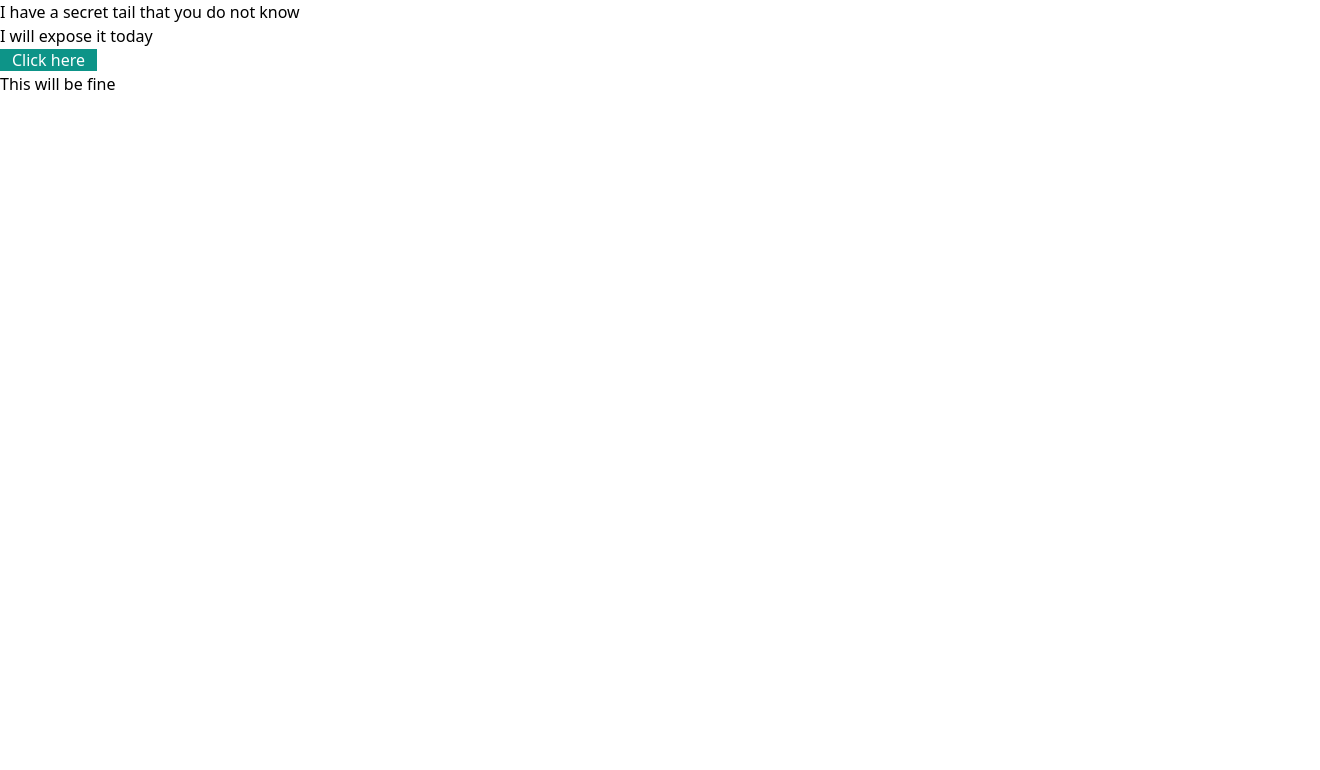
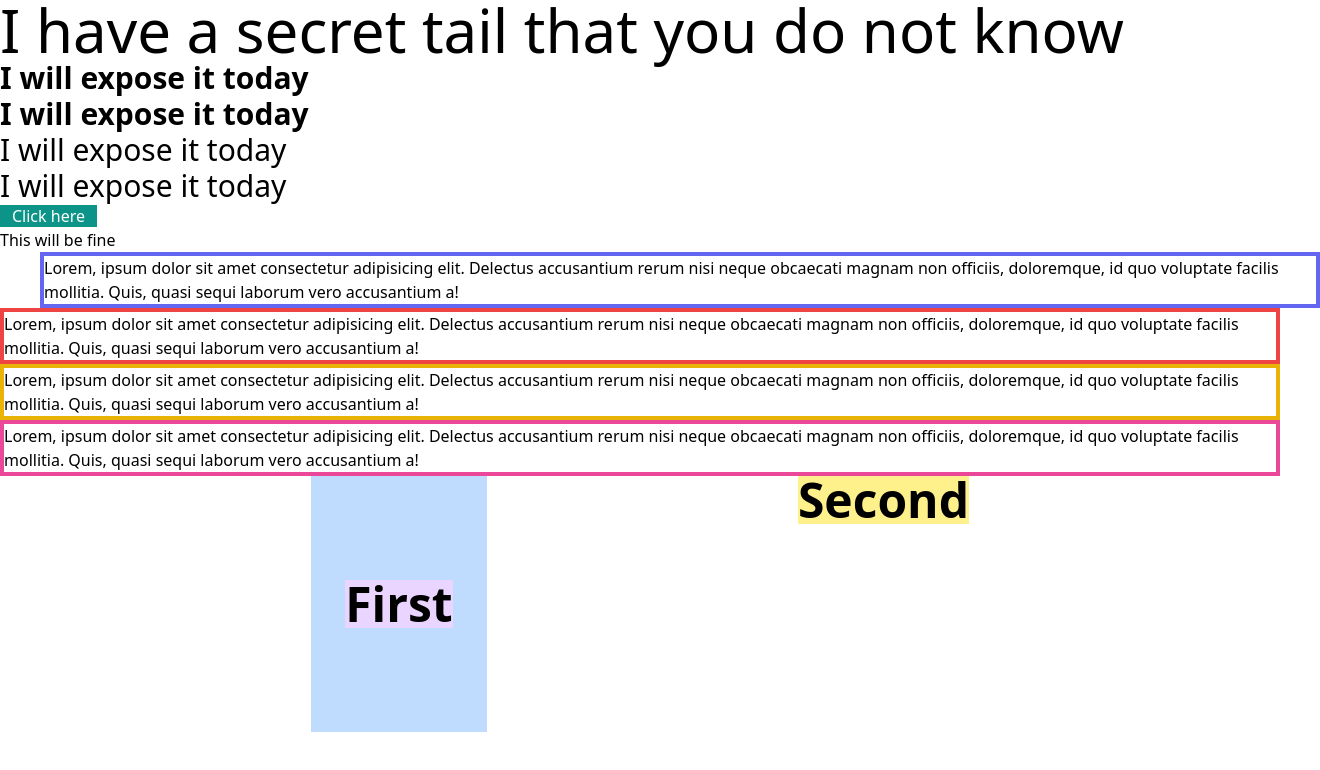
Before and after one commit to Tazida/tailwind-css, a plain HTML site: page index.html in a window 1280 px wide. Shown: the whole page, 1320 px wide, since content can reach past the window. Drawn offline with nearby package versions, Linux system fonts and the light colour scheme.

Commit message:
added more tailwind css

```diff
--- a/index.html
+++ b/index.html
@@ -9,9 +9,54 @@
     <script src="https://cdn.tailwindcss.com"></script>
   </head>
   <body>
-    <h1>I have a secret tail that you do not know</h1>
-    <h3>I will expose it today</h3>
+    <h1 class="text-6xl">I have a secret tail that you do not know</h1>
+    <h3 class="text-3xl font-extrabold">I will expose it today</h3>
+    <h3 class="text-3xl font-bold">I will expose it today</h3>
+    <h3 class="text-3xl">I will expose it today</h3>
+    <h3 class="text-3xl">I will expose it today</h3>
     <butto class="bg-teal-600 text-white px-3">Click here</butto>
     <p>This will be fine</p>
+    <section>
+      <div class="container border-4 ml-10 border-indigo-500/100">
+        <p>
+          Lorem, ipsum dolor sit amet consectetur adipisicing elit. Delectus
+          accusantium rerum nisi neque obcaecati magnam non officiis,
+          doloremque, id quo voluptate facilis mollitia. Quis, quasi sequi
+          laborum vero accusantium a!
+        </p>
+      </div>
+      <div class="container border-4 border-red-500/100">
+        <p>
+          Lorem, ipsum dolor sit amet consectetur adipisicing elit. Delectus
+          accusantium rerum nisi neque obcaecati magnam non officiis,
+          doloremque, id quo voluptate facilis mollitia. Quis, quasi sequi
+          laborum vero accusantium a!
+        </p>
+      </div>
+      <div class="container border-4 border-yellow-500/100">
+        <p>
+          Lorem, ipsum dolor sit amet consectetur adipisicing elit. Delectus
+          accusantium rerum nisi neque obcaecati magnam non officiis,
+          doloremque, id quo voluptate facilis mollitia. Quis, quasi sequi
+          laborum vero accusantium a!
+        </p>
+      </div>
+      <div class="container border-4 border-pink-500/100">
+        <p>
+          Lorem, ipsum dolor sit amet consectetur adipisicing elit. Delectus
+          accusantium rerum nisi neque obcaecati magnam non officiis,
+          doloremque, id quo voluptate facilis mollitia. Quis, quasi sequi
+          laborum vero accusantium a!
+        </p>
+      </div>
+    </section>
+    <section class="flex justify-evenly">
+      <div class="h-64 w-44 bg-blue-200 flex justify-center items-center">
+        <h2 class="text-5xl font-bold bg-purple-200">First</h2>
+      </div>
+      <div>
+        <h2 class="text-5xl font-bold bg-yellow-200">Second</h2>
+      </div>
+    </section>
   </body>
 </html>
```
